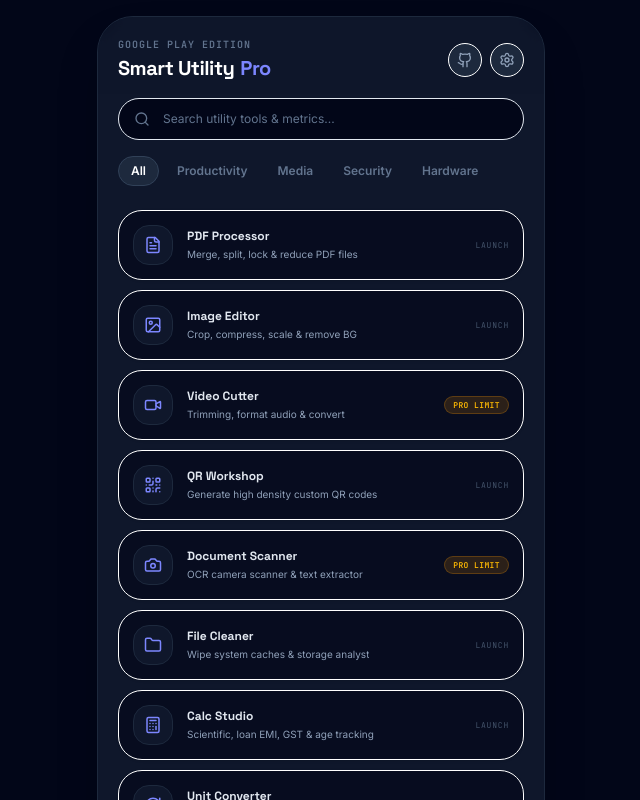
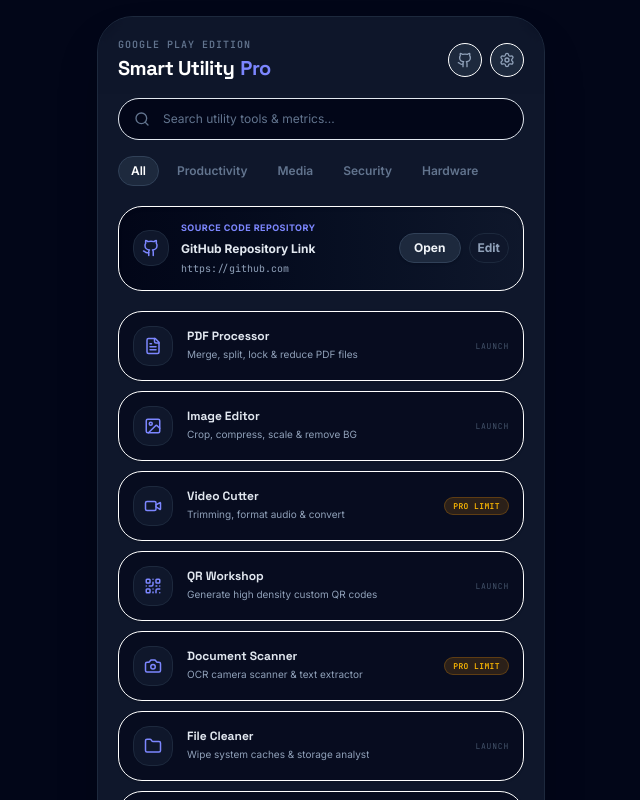
Before and after one commit to u95/Smart-Utility-Pro, a React (Vite) app: page / in a window 1280 px wide. Both pictures are taken after a click on the button "Skip". Shown: the whole page, without its empty margins (319-959 px from the left). Built offline with nearby package versions, Linux system fonts and the light colour scheme.

Commit message:
feat: add customizable GitHub repository link
Allow users to configure a custom GitHub repository URL via settings, with persistence via localStorage, and update the dashboard link accordingly.

```diff
--- a/src/App.tsx
+++ b/src/App.tsx
@@ -37,6 +37,9 @@
   const [activeScreen, setActiveScreen] = useState<ScreenID>('dashboard');
   const [accentColor, setAccentColor] = useState<AccentColor>('indigo');
   const [isPremium, setIsPremium] = useState<boolean>(false);
+  const [githubUrl, setGithubUrl] = useState<string>(() => {
+    return localStorage.getItem('sup_github_url') || 'https://github.com';
+  });
 
   // Search & categories filters
   const [searchQuery, setSearchQuery] = useState('');
@@ -189,7 +192,7 @@
                       {/* Upgrade badge or indicators */}
                       <div className="flex items-center gap-2">
                         <a
-                          href="https://github.com"
+                          href={githubUrl}
                           target="_blank"
                           rel="noopener noreferrer"
                           className="p-2 bg-slate-800 hover:bg-slate-750 border border-slate-750 rounded-2xl flex items-center justify-center transition-colors cursor-pointer"
@@ -241,6 +244,36 @@
                             {filter}
                           </button>
                         ))}
+                      </div>
+
+                      {/* GitHub Integration Prominent Card */}
+                      <div className="bg-gradient-to-r from-slate-950 to-slate-900 border border-slate-850 rounded-2xl p-3.5 flex items-center justify-between gap-3 shadow-inner" id="dashboard-github-banner">
+                        <div className="flex items-center gap-3">
+                          <div className={`w-9 h-9 rounded-xl bg-slate-900 border border-slate-800 flex items-center justify-center text-white`}>
+                            <Github size={18} className={textAccentClass} />
+                          </div>
+                          <div>
+                            <span className="text-[9px] uppercase tracking-wider text-indigo-400 font-bold block">SOURCE CODE REPOSITORY</span>
+                            <span className="text-xs font-bold text-slate-200">GitHub Repository Link</span>
+                            <span className="text-[10px] text-slate-400 font-mono block max-w-[170px] truncate mt-0.5">{githubUrl}</span>
+                          </div>
+                        </div>
+                        <div className="flex items-center gap-2">
+                          <a
+                            href={githubUrl}
+                            target="_blank"
+                            rel="noopener noreferrer"
+                            className="px-3.5 py-1.5 bg-slate-800 hover:bg-slate-750 border border-slate-700 text-xs font-bold text-slate-100 rounded-xl transition-all cursor-pointer flex items-center gap-1.5 shadow-sm"
+                          >
+                            <span>Open</span>
+                          </a>
+                          <button
+                            onClick={() => handleNavigateToTool('settings')}
+                            className="px-2 py-1.5 bg-slate-900 hover:bg-slate-850 border border-slate-800 text-xs font-bold text-slate-400 hover:text-white rounded-xl transition-all cursor-pointer"
+                          >
+                            Edit
+                          </button>
+                        </div>
                       </div>
 
                       {/* Tools Bento / List Grid layout */}
@@ -397,6 +430,8 @@
                       setAccentColor={setAccentColor}
                       isPremium={isPremium}
                       setIsPremium={setIsPremium}
+                      githubUrl={githubUrl}
+                      setGithubUrl={setGithubUrl}
                       onBack={() => setActiveScreen('dashboard')}
                     />
                   </motion.div>
--- a/src/components/SettingsSuite.tsx
+++ b/src/components/SettingsSuite.tsx
@@ -11,10 +11,20 @@
   setAccentColor: (color: AccentColor) => void;
   isPremium: boolean;
   setIsPremium: (prem: boolean) => void;
+  githubUrl: string;
+  setGithubUrl: (url: string) => void;
   onBack: () => void;
 }
 
-export function SettingsSuite({ accentColor, setAccentColor, isPremium, setIsPremium, onBack }: SettingsSuiteProps) {
+export function SettingsSuite({
+  accentColor,
+  setAccentColor,
+  isPremium,
+  setIsPremium,
+  githubUrl,
+  setGithubUrl,
+  onBack
+}: SettingsSuiteProps) {
   const [securityPin, setSecurityPin] = useState('2026');
   const [allowNotifications, setAllowNotifications] = useState(true);
   const [diagnosticMode, setDiagnosticMode] = useState(false);
@@ -217,13 +227,39 @@
             <span className="text-xs font-semibold uppercase tracking-wider">GitHub Repository</span>
           </div>
 
+          <div className="space-y-2">
+            <label className="text-[10px] text-slate-400 font-mono uppercase block">Customize Repository Link</label>
+            <div className="flex gap-2">
+              <input
+                type="text"
+                value={githubUrl}
+                onChange={(e) => {
+                  setGithubUrl(e.target.value);
+                  localStorage.setItem('sup_github_url', e.target.value);
+                }}
+                placeholder="https://github.com/username/repository"
+                className="flex-1 bg-slate-950 border border-slate-800 rounded-xl px-3 py-1.5 text-xs text-slate-200 placeholder-slate-600 focus:outline-none focus:border-indigo-500 font-mono transition-colors"
+              />
+              <button
+                onClick={() => {
+                  const defaultUrl = 'https://github.com';
+                  setGithubUrl(defaultUrl);
+                  localStorage.setItem('sup_github_url', defaultUrl);
+                }}
+                className="px-2.5 py-1.5 bg-slate-900 border border-slate-800 hover:bg-slate-850 text-slate-400 hover:text-white text-[10px] rounded-xl font-bold transition-all cursor-pointer"
+              >
+                Reset
+              </button>
+            </div>
+          </div>
+
           <div className="flex justify-between items-center bg-slate-950/60 p-3 rounded-2xl border border-slate-850">
             <div className="space-y-0.5">
               <span className="text-xs font-bold text-slate-300 block">Open Source Code</span>
-              <span className="text-[10px] text-slate-500 font-mono">View project on GitHub</span>
+              <span className="text-[10px] text-slate-500 font-mono">Launch link in a new tab</span>
             </div>
             <a
-              href="https://github.com"
+              href={githubUrl}
               target="_blank"
               rel="noopener noreferrer"
               className="px-3.5 py-1.5 bg-slate-900 hover:bg-slate-850 border border-slate-800 text-slate-200 text-xs rounded-xl font-bold flex items-center gap-1.5 transition-colors cursor-pointer"
```
